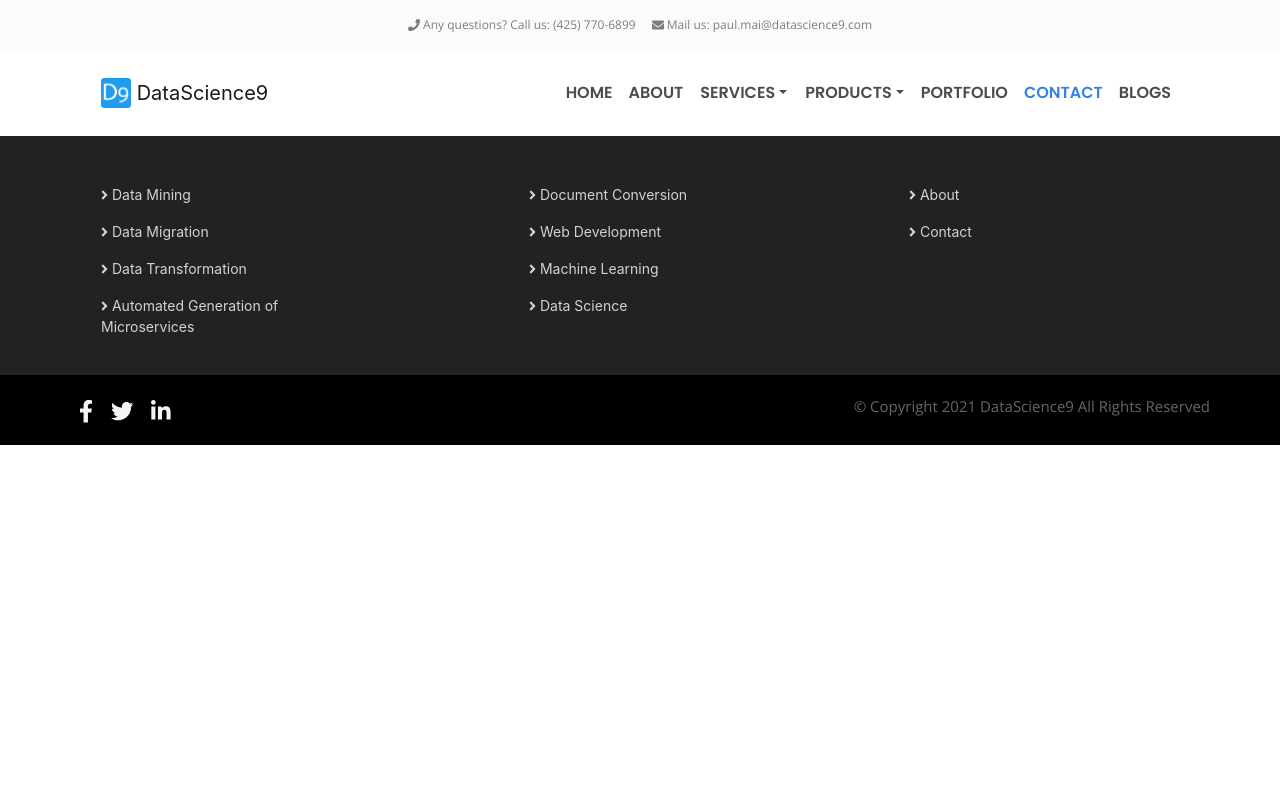
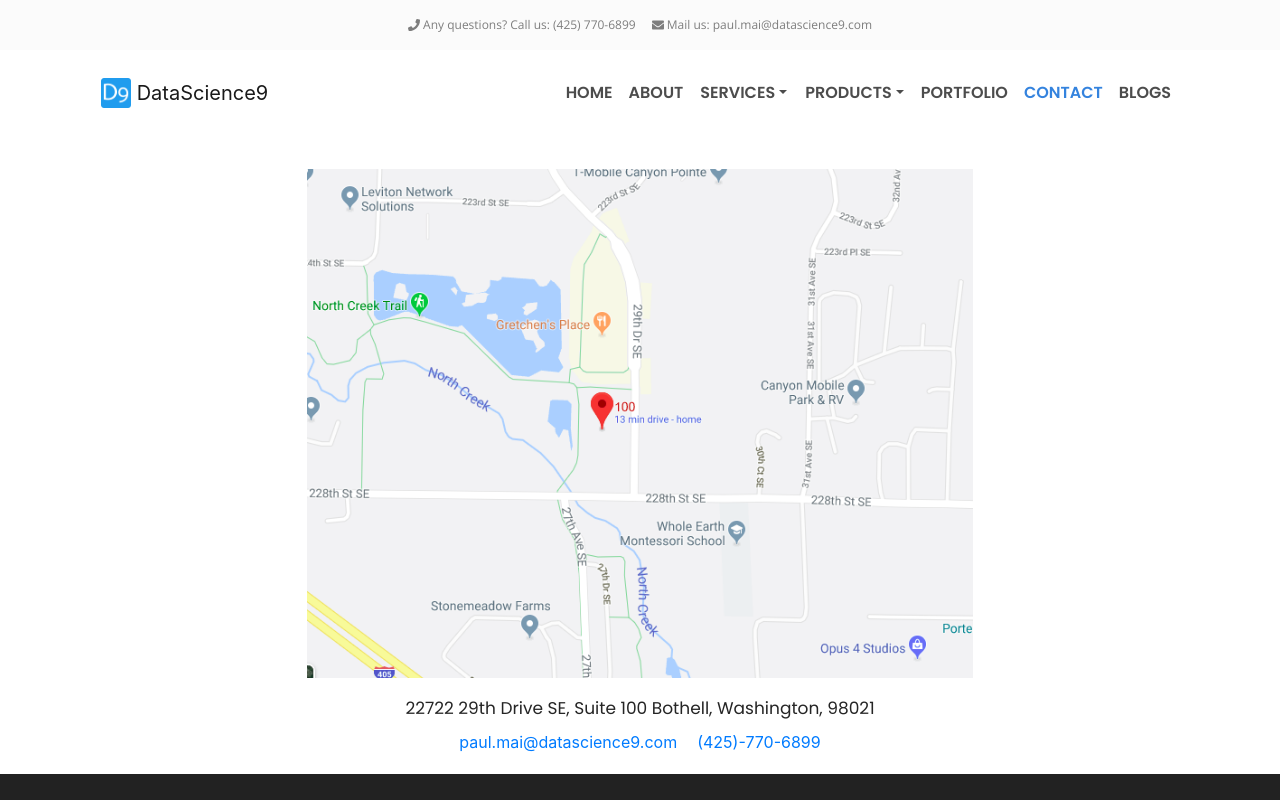
Before and after one commit to gmai2006/reactdatascience9, a React (Create React App) app: page /contact in a window 1280 px wide. Shown: the top 800 px of the page. Built offline with nearby package versions, Linux system fonts and the light colour scheme.

Commit message:
added contact page

```diff
--- a/src/App.js
+++ b/src/App.js
@@ -16,6 +16,7 @@
 import Enterprise from './pages/Services/Enterprise';
 import Microservices from './pages/Products/Microservices';
 import Portfolio from './pages/Portfolio/Portfolio';
+import Contact from './pages/Contact/Contact';
 
 const App = () => {
   return (
@@ -34,6 +35,7 @@
             <Route path='/services/enterprise' component={Enterprise} />
             <Route path='/products/microservices' component={Microservices} />
             <Route path='/portfolio' component={Portfolio} />
+            <Route path='/contact' component={Contact} />
           </Switch>
           <Footer />
       </Router>
--- /dev/null
+++ b/src/pages/Contact/Contact.js
@@ -0,0 +1,24 @@
+import React from 'react';
+import {Container, Card, Image} from 'react-bootstrap';
+import './style.css';
+
+import locationImage from '../../assets/images/location.png';
+
+const Contact = () => {
+    return (
+        <React.Fragment>
+            <Container>
+                <Card className="contact-card text-center mt-5">
+                    <Image src={locationImage} className='location-image ml-auto mr-auto'/>
+                    <Card.Body>
+                        <Card.Title className='contact-text'>22722 29th Drive SE, Suite 100 Bothell, Washington, 98021</Card.Title>
+                        <Card.Link href='mailto:paul.mai@datascience9.com'>paul.mai@datascience9.com</Card.Link>
+                        <Card.Link href='tel:425-770-6899'>(425)-770-6899</Card.Link>
+                    </Card.Body>
+                </Card>
+            </Container>
+        </React.Fragment>
+    )
+}
+
+export default Contact;
--- /dev/null
+++ b/src/pages/Contact/style.css
@@ -0,0 +1,12 @@
+.contact-card {
+    border: none;
+}
+
+.location-image {
+    height: 60%;
+    width: 60%;
+}
+
+.contact-text {
+    font-size: 17px;
+}
--- a/src/pages/Portfolio/Portfolio.js
+++ b/src/pages/Portfolio/Portfolio.js
@@ -1,5 +1,5 @@
 import React from 'react';
-import {Container, CardDeck, Card, Image} from 'react-bootstrap';
+import {Container, CardDeck, Card} from 'react-bootstrap';
 import './style.css';
 
 import tomcatImage from '../../assets/images/portfolio/tomcat.png';
```
